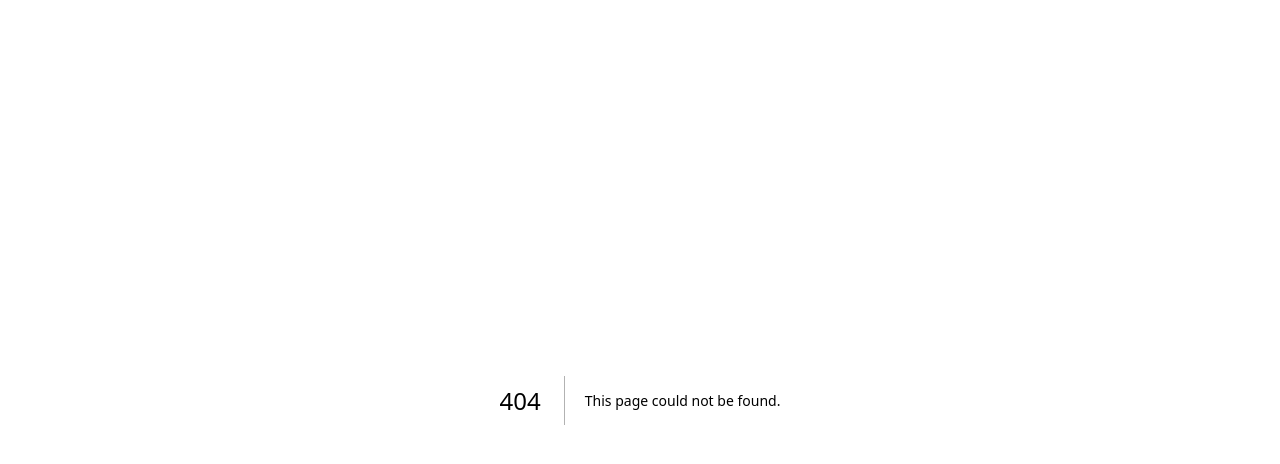
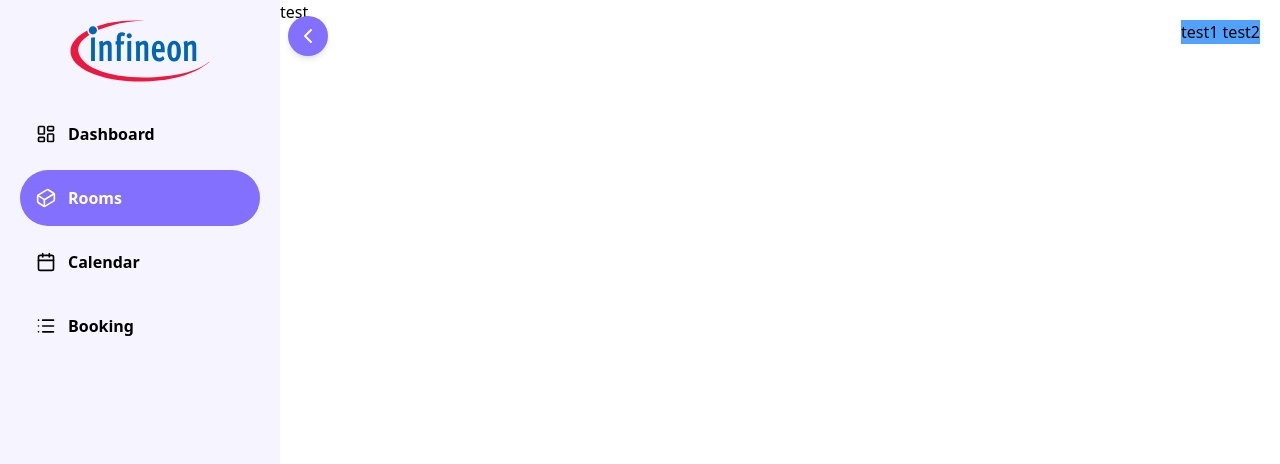
Before and after one commit to ApisitKhakmueang/booking-conference-room, a Next.js app in the folder front-end/: page /rooms in a window 1280 px wide. Before the commit this address had no page. Shown: the top 464 px of the page. Built offline with nearby package versions, Linux system fonts and the light colour scheme.

Commit message:
Initial room page

```diff
--- /dev/null
+++ b/front-end/src/app/(route)/rooms/page.tsx
@@ -0,0 +1,9 @@
+export default function RoomsPage() {
+  return (
+    <>
+      <div>
+        test
+      </div>
+    </>
+  )
+}
--- /dev/null
+++ b/front-end/src/components/UserBar/UserIcon.tsx
@@ -0,0 +1,12 @@
+export default function UserIcon() {
+  return (
+    <div className="fixed w-screen">
+      <nav className="relative w-full">
+        <div className="absolute right-5 top-5 bg-blue-400">
+          test1
+          test2
+        </div>
+      </nav>
+    </div>
+  )
+}
--- /dev/null
+++ b/front-end/src/components/UserBar/index.ts
@@ -0,0 +1 @@
+export { default } from "./UserIcon";
```
